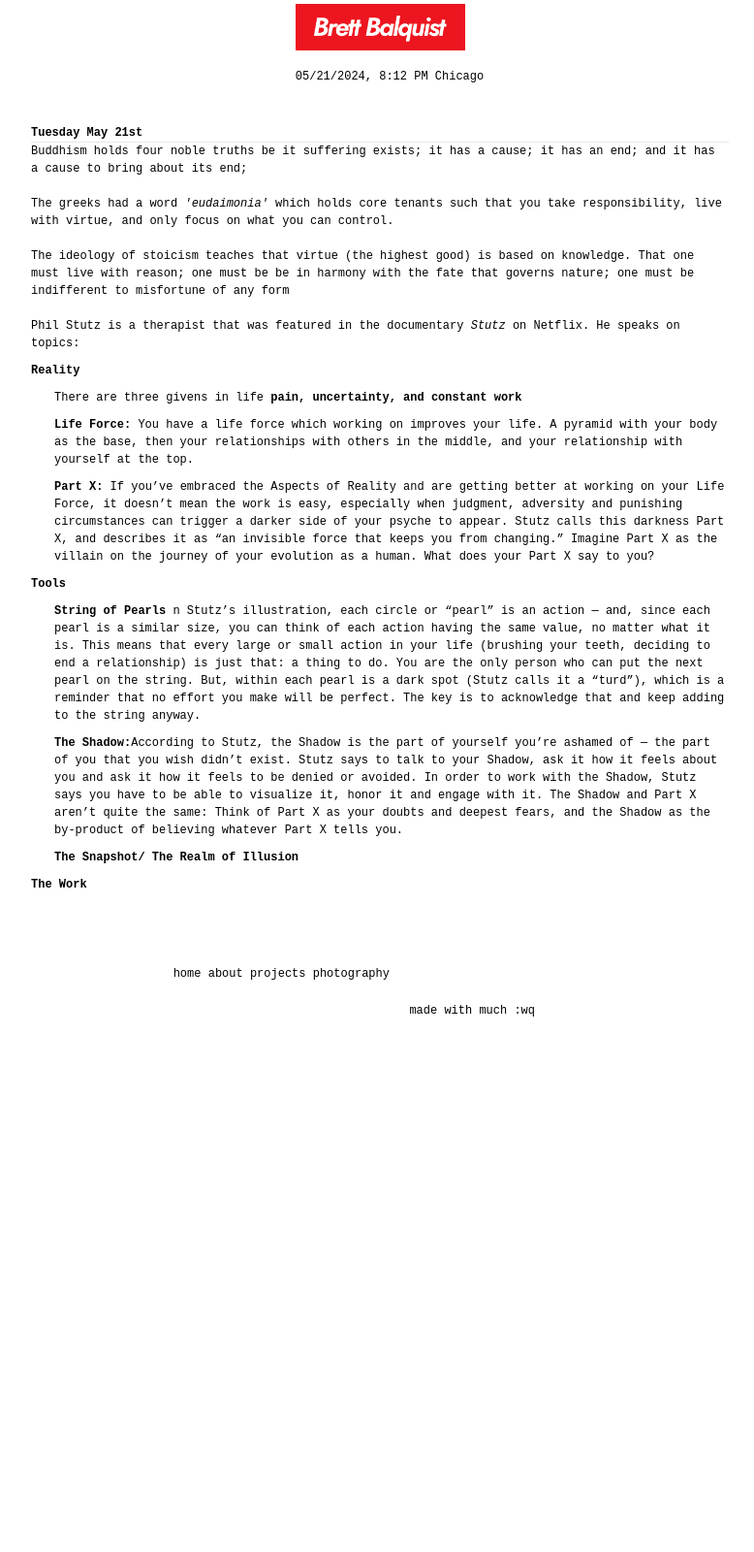
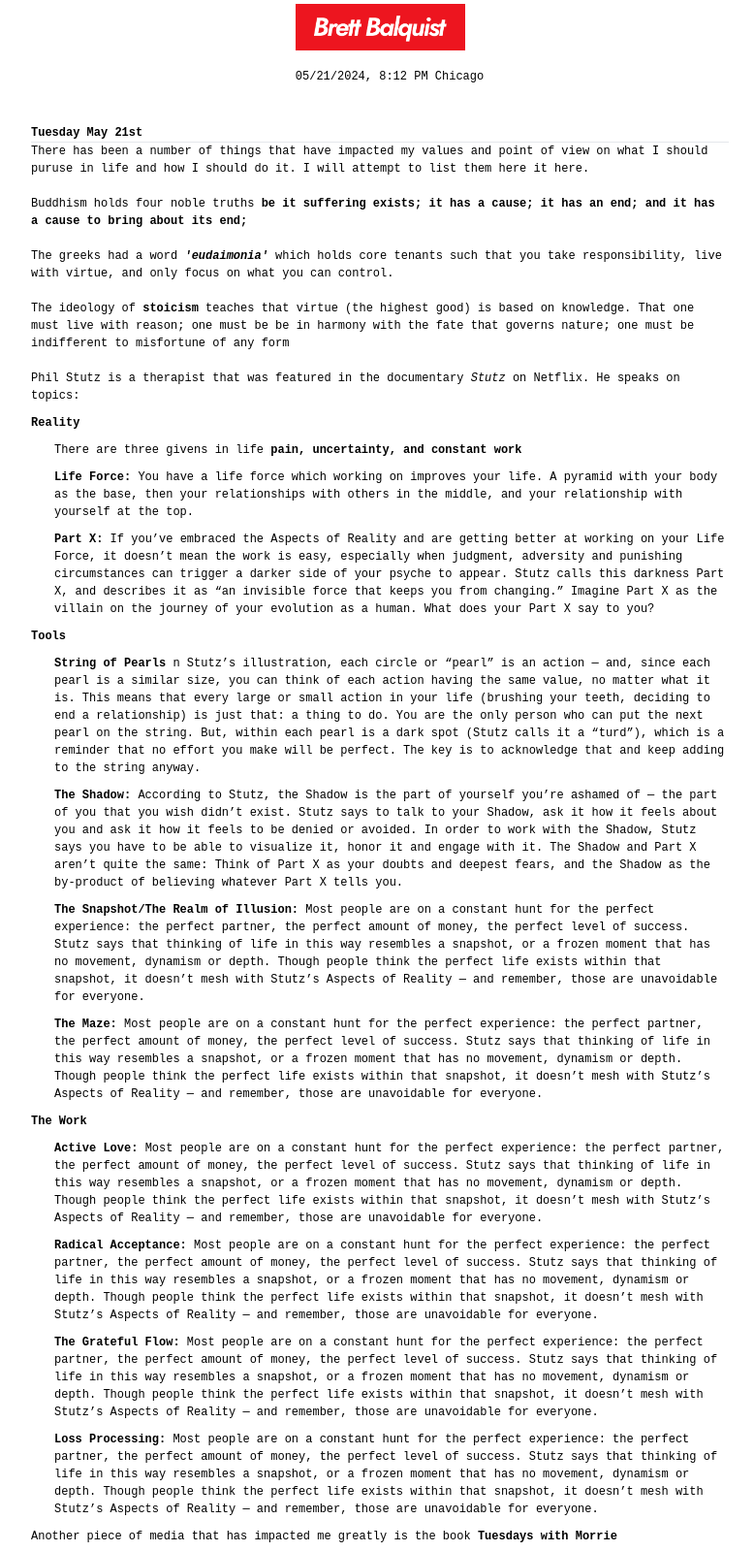
Before and after one commit to brett-b112/PersonalWebsite, a plain HTML site: page src/blog.html in a window 1280 px wide. Shown: the part 140-1740 px from the top of the page at 97% size, without its empty margins (248-1026 px from the left). Before the commit the page ends 1239 px from the top, so only its background shows below. Drawn offline with nearby package versions, Linux system fonts and the light colour scheme.

Commit message:
Added entry and fixed links

```diff
--- a/src/blog.html
+++ b/src/blog.html
@@ -33,15 +33,20 @@
                 <h3>Tuesday May 21st</h3>
                 <hr>
                 </b>
-                Buddhism holds four noble truths be it suffering exists; it has a cause;
-                it has an end; and it has a cause to bring about its end;
+                There has been a number of things that have impacted my values and point of view on what I should puruse in life
+                and how I should do it. I will attempt to list them here it here.
                 <br>
                 <br>
-                The greeks had a word <i>'eudaimonia'</i> which  holds core tenants
+
+                Buddhism holds four noble truths <b> be it suffering exists; it has a cause;
+                it has an end; and it has a cause to bring about its end;</b>
+                <br>
+                <br>
+                The greeks had a word <b><i>'eudaimonia'</i></b> which  holds core tenants
                 such that you take responsibility, live with virtue, and only focus on what you can control.
                 <br>
                 <br>
-                The ideology of stoicism teaches that virtue (the highest good) is based on knowledge. That one must live with reason; one must be
+                The ideology of <b>stoicism </b>teaches that virtue (the highest good) is based on knowledge. That one must live with reason; one must be
                 be in harmony with the fate that governs nature; one must be indifferent to misfortune of any form
                 <br>
                 <br>
@@ -58,11 +63,32 @@
                     <li><b>Tools</b></li>
                         <ul style="margin-left:2em;">
                             <li><b>String of Pearls</b> n Stutz’s illustration, each circle or “pearl” is an action — and, since each pearl is a similar size, you can think of each action having the same value, no matter what it is. This means that every large or small action in your life (brushing your teeth, deciding to end a relationship) is just that: a thing to do. You are the only person who can put the next pearl on the string. But, within each pearl is a dark spot (Stutz calls it a “turd”), which is a reminder that no effort you make will be perfect. The key is to acknowledge that and keep adding to the string anyway.</li>
-                            <li><b>The Shadow:</b>According to Stutz, the Shadow is the part of yourself you’re ashamed of — the part of you that you wish didn’t exist. Stutz says to talk to your Shadow, ask it how it feels about you and ask it how it feels to be denied or avoided. In order to work with the Shadow, Stutz says you have to be able to visualize  it, honor it and engage with it. The Shadow and Part X aren’t quite the same: Think of Part X as your doubts and deepest fears, and the Shadow as the by-product of believing whatever Part X tells you.</li>
-                            <li><b>The Snapshot/ The Realm of Illusion</b></li>
+                            <li><b>The Shadow:</b> According to Stutz, the Shadow is the part of yourself you’re ashamed of — the part of you that you wish didn’t exist. Stutz says to talk to your Shadow, ask it how it feels about you and ask it how it feels to be denied or avoided. In order to work with the Shadow, Stutz says you have to be able to visualize  it, honor it and engage with it. The Shadow and Part X aren’t quite the same: Think of Part X as your doubts and deepest fears, and the Shadow as the by-product of believing whatever Part X tells you.</li>
+                            <li><b>The Snapshot/The Realm of Illusion: </b>Most people are on a constant hunt for the perfect experience: the perfect partner, the perfect amount of money, the perfect level of success. Stutz says that thinking of life in this way resembles a snapshot, or a frozen moment that has no movement, dynamism or depth. Though people think the perfect life exists within that snapshot, it doesn’t mesh with Stutz’s Aspects of Reality — and remember, those are unavoidable for everyone. </li>
+                            <li><b>The Maze:</b> Most people are on a constant hunt for the perfect experience: the perfect partner, the perfect amount of money, the perfect level of success. Stutz says that thinking of life in this way resembles a snapshot, or a frozen moment that has no movement, dynamism or depth. Though people think the perfect life exists within that snapshot, it doesn’t mesh with Stutz’s Aspects of Reality — and remember, those are unavoidable for everyone. </li>
                         </ul>
                     <li><b>The Work</b></li>
+                        <ul style="margin-left:2em;">
+                            <li><b>Active Love: </b>Most people are on a constant hunt for the perfect experience: the perfect partner, the perfect amount of money, the perfect level of success. Stutz says that thinking of life in this way resembles a snapshot, or a frozen moment that has no movement, dynamism or depth. Though people think the perfect life exists within that snapshot, it doesn’t mesh with Stutz’s Aspects of Reality — and remember, those are unavoidable for everyone.</li>
+                            <li><b>Radical Acceptance: </b>Most people are on a constant hunt for the perfect experience: the perfect partner, the perfect amount of money, the perfect level of success. Stutz says that thinking of life in this way resembles a snapshot, or a frozen moment that has no movement, dynamism or depth. Though people think the perfect life exists within that snapshot, it doesn’t mesh with Stutz’s Aspects of Reality — and remember, those are unavoidable for everyone. </li>
+                            <li><b>The Grateful Flow: </b>Most people are on a constant hunt for the perfect experience: the perfect partner, the perfect amount of money, the perfect level of success. Stutz says that thinking of life in this way resembles a snapshot, or a frozen moment that has no movement, dynamism or depth. Though people think the perfect life exists within that snapshot, it doesn’t mesh with Stutz’s Aspects of Reality — and remember, those are unavoidable for everyone. </li>
+                            <li><b>Loss Processing: </b>Most people are on a constant hunt for the perfect experience: the perfect partner, the perfect amount of money, the perfect level of success. Stutz says that thinking of life in this way resembles a snapshot, or a frozen moment that has no movement, dynamism or depth. Though people think the perfect life exists within that snapshot, it doesn’t mesh with Stutz’s Aspects of Reality — and remember, those are unavoidable for everyone. </li>
+                        </ul>
                 </ul>
+                Another piece of media that has impacted me greatly is the book <b>Tuesdays with Morrie</b>
+                <br>
+                <br>
+                Morrie talked about the tension of opposites that pulls in both directions oftentimes with everytime we make a decision.
+                We want to do one thing but either equally want to do something else or fear of and outcome, which is a common feeling.
+                <br>
+                Additionally, he preaches the importance of livingin the present, giving back to others, forgiving, and loving and empathizing with others.
+                <br>
+                <br>
+                I have been feeling lately that I am in a rut. I am leaning towards pursuing a PhD however, I am still
+                scared if maybe that isn't the right choice. I am also considering entrepreneurship and industry.
+                I have not been productive as of late and have been wasting a lot of time and feeling unhappy with myself.
+                I have gotten into running which has helped but utilizing my time better and incorporating the topics above will
+                help me to have a better grasp on what's truly meaningful to me.
                 </div>
 
         </div>
```
Also changed, not shown: src/project1.html (+1 -1 lines), src/project2.html (+1 -1 lines), src/project3.html (+1 -1 lines), src/project4.html (+1 -1 lines).
